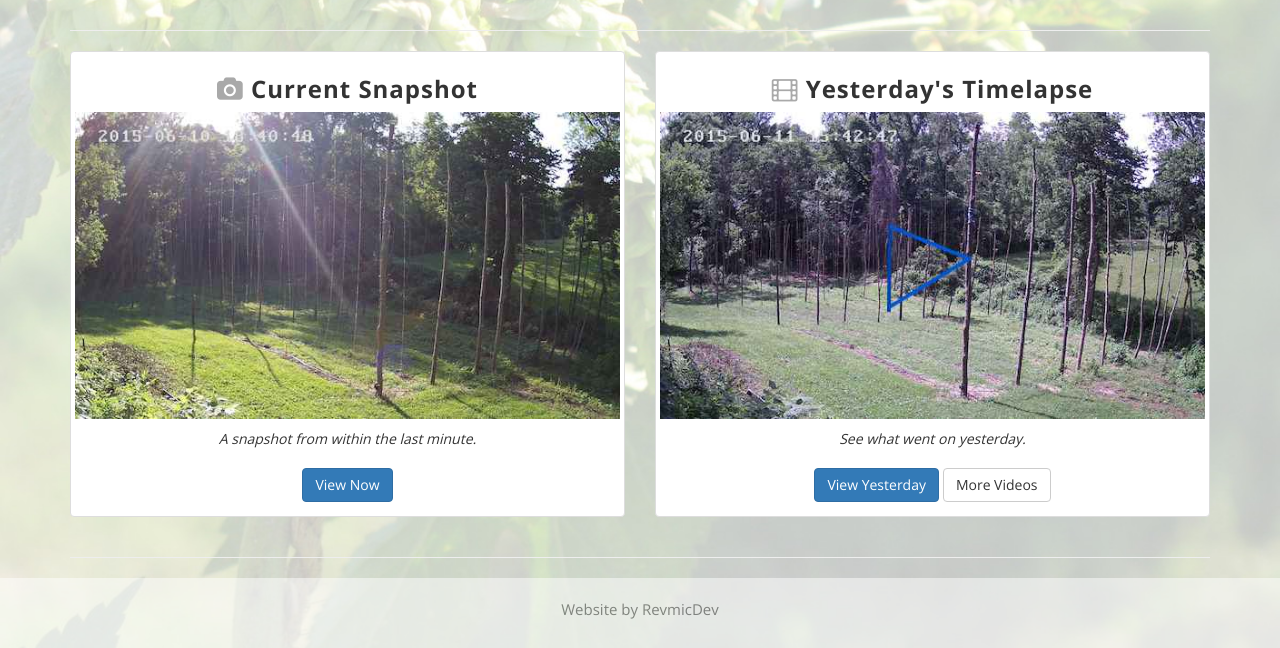
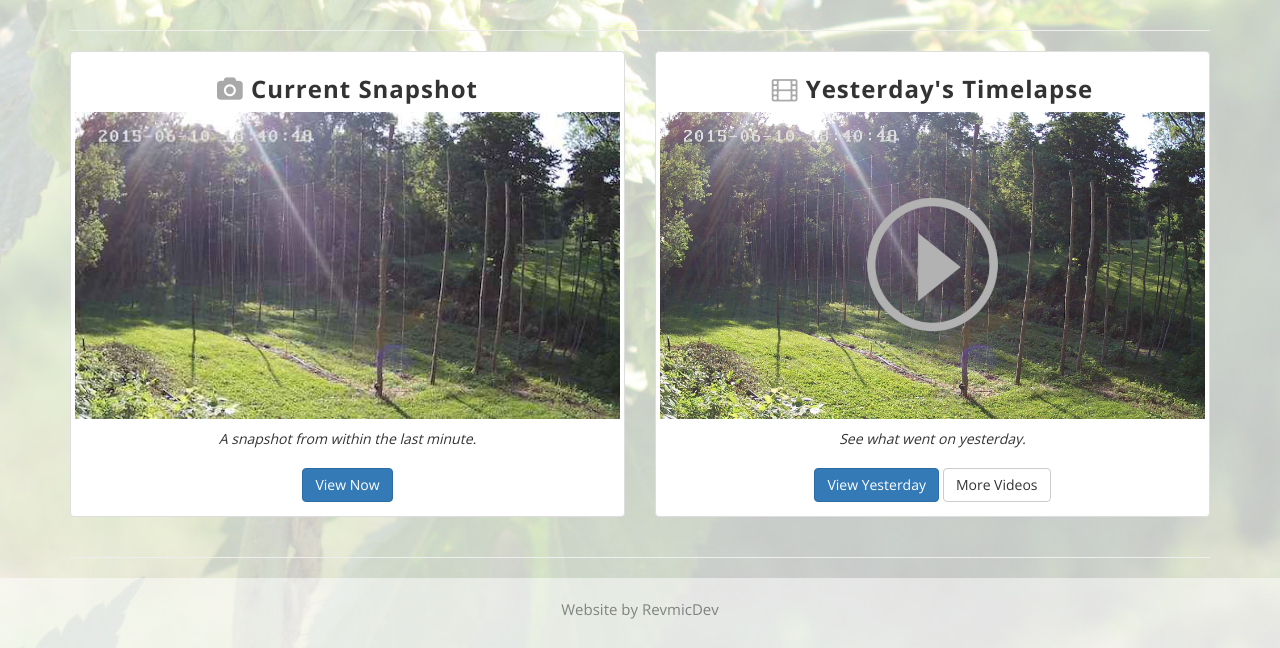
Before and after one commit to revmic/hh-farms, a Flask app: page /hopcam in a window 1280 px wide. Shown: the part 296-944 px from the top of the page. Run offline with Flask 2, Linux system fonts and the light colour scheme; data that the repository does not hold is empty; parts of the project's set-up code (start-up, migrations or seed data) failed here and were passed over; some libraries are stand-ins or nearby versions; some web fonts are replaced.

Commit message:
Updated timelapse play image

```diff
--- a/templates/hopcam.html
+++ b/templates/hopcam.html
@@ -47,7 +47,7 @@
         <div class="thumbnail">
             <h3><i class="fa fa-film" style="color:darkgray"></i> Yesterday's Timelapse</h3>
             <a data-toggle="modal" data-target="#yesterday_timelapse">
-                <img class="img-responsive img-hover" src="{{ url_for('static', filename='img/current-thumb2.jpg') }}" alt="">
+                <img class="img-responsive img-hover" src="{{ url_for('static', filename='img/timelapse-play.jpg') }}" alt="">
             </a>
             <div class="caption">
                 <p>See what went on yesterday.</p>
--- a/templates/posts.html
+++ b/templates/posts.html
@@ -45,7 +45,6 @@
         </div>
     </div>
 
-
     <hr>
 
 </div><!-- /.box-small -->
```
Also changed, not shown: static/img/current-thumb2.jpg (deleted), static/img/test.jpg (deleted), static/img/timelapse-play.jpg (added).
